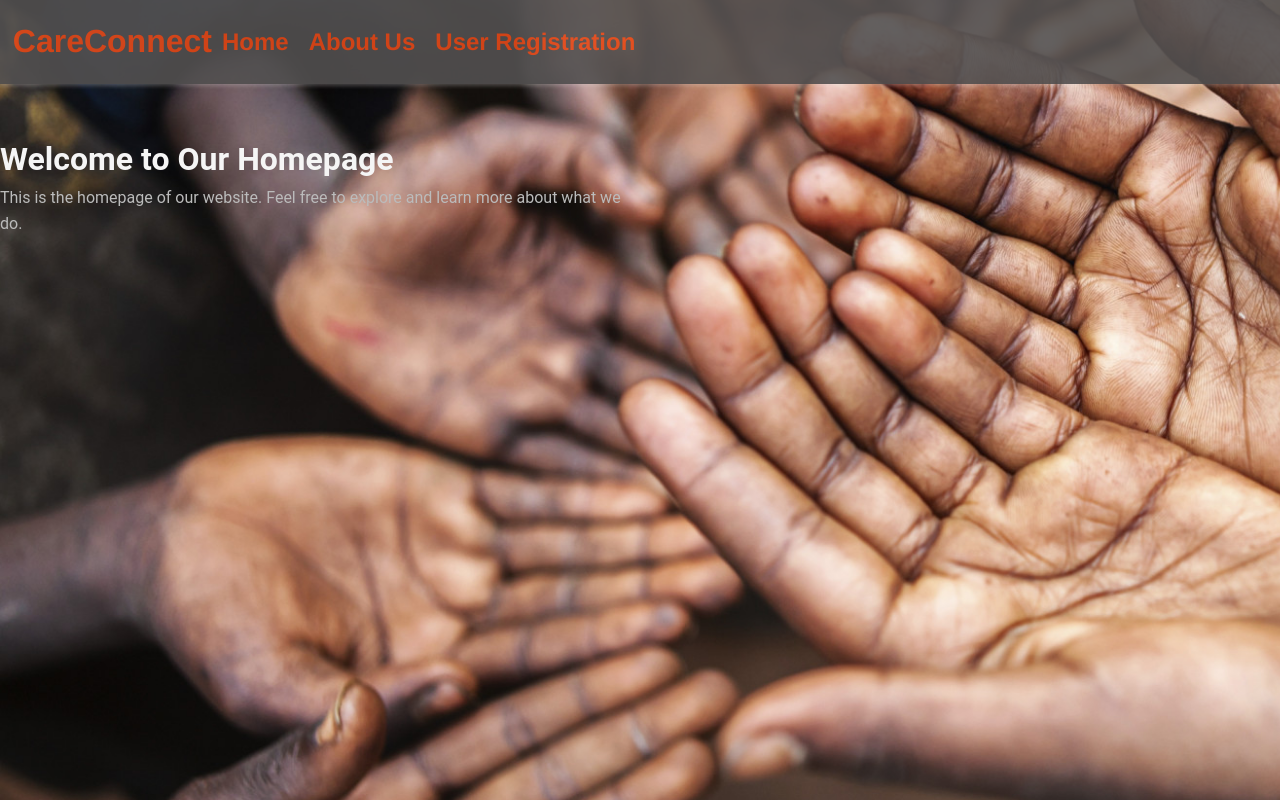
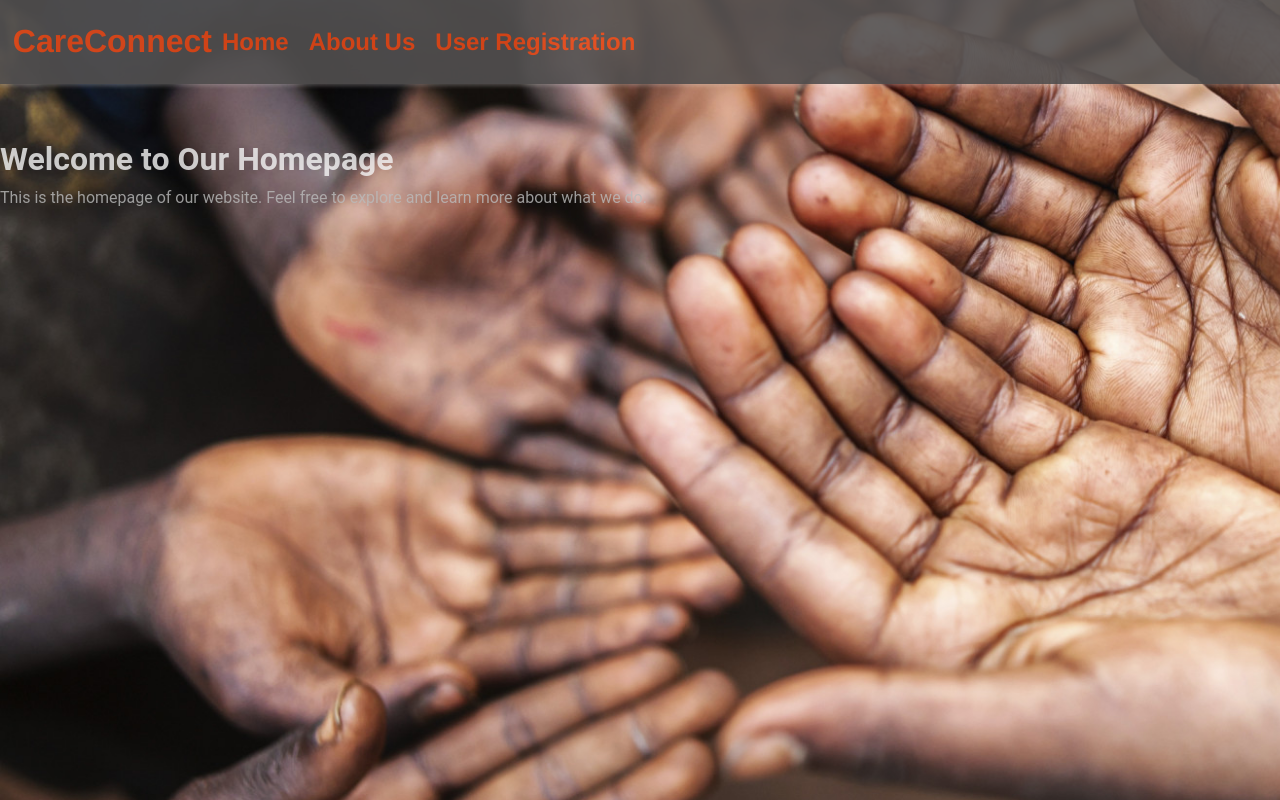
Before and after one commit to BettKev/phase-3-project-frontend, a React (Vite) app: page / in a window 1280 px wide. Shown: the top 800 px of the page. Built offline with nearby package versions, Linux system fonts and the light colour scheme.

Commit message:
update home page

```diff
--- a/src/index.css
+++ b/src/index.css
@@ -272,7 +272,7 @@ footer {
 }
 
 .home_component{
-  width: 50vw;
   height: 50vw;
   margin-bottom: 10vw;
+  opacity: 80%;
 }
--- a/src/pages/HomePage.jsx
+++ b/src/pages/HomePage.jsx
@@ -2,12 +2,17 @@ import React from "react";
 
 function HomePage() {
   return (
+   <>
     <div className="home_component">
       <h1>Welcome to Our Homepage</h1>
       <p>
         This is the homepage of our website. Feel free to explore and learn more about what we do.
       </p>
     </div>
+    <div className="home_component2">
+
+    </div>
+   </>
   );
 }
 
```
